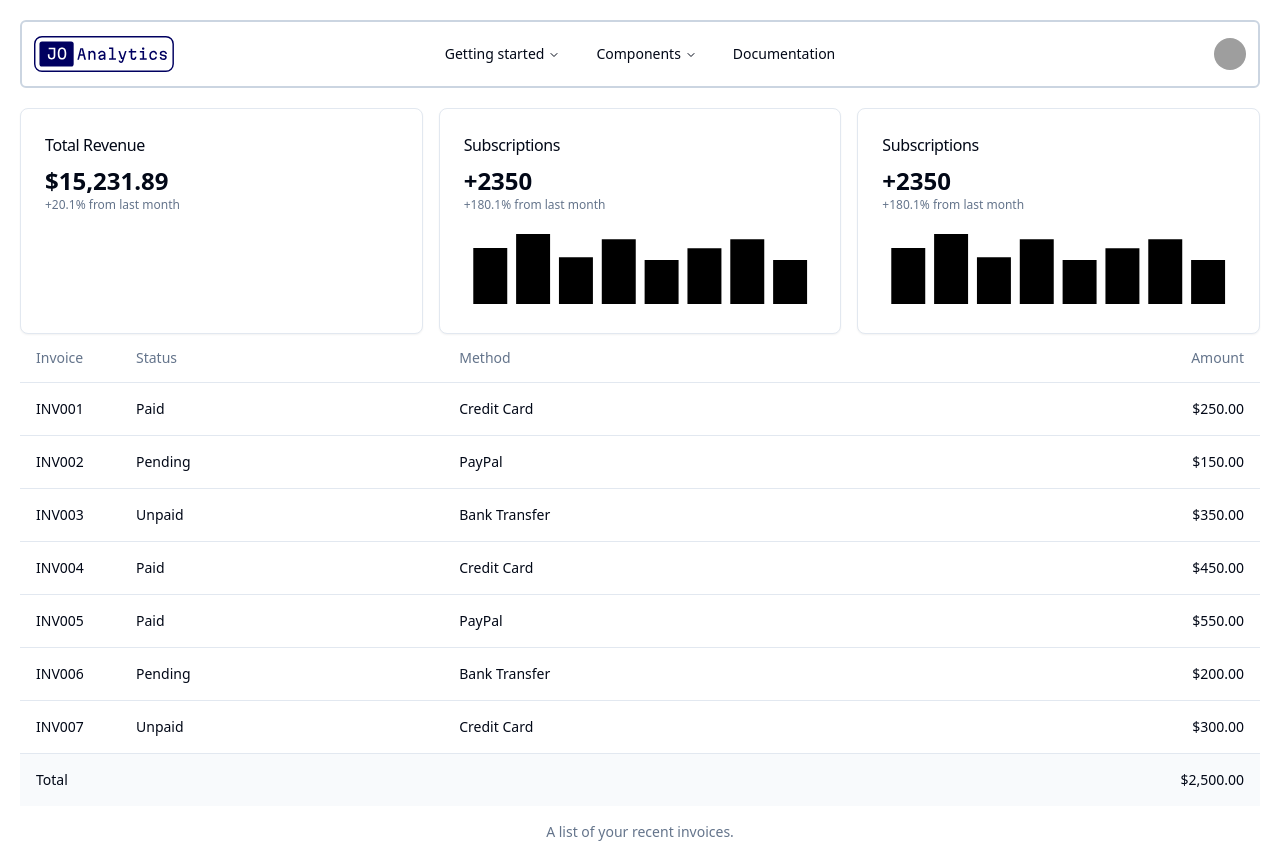
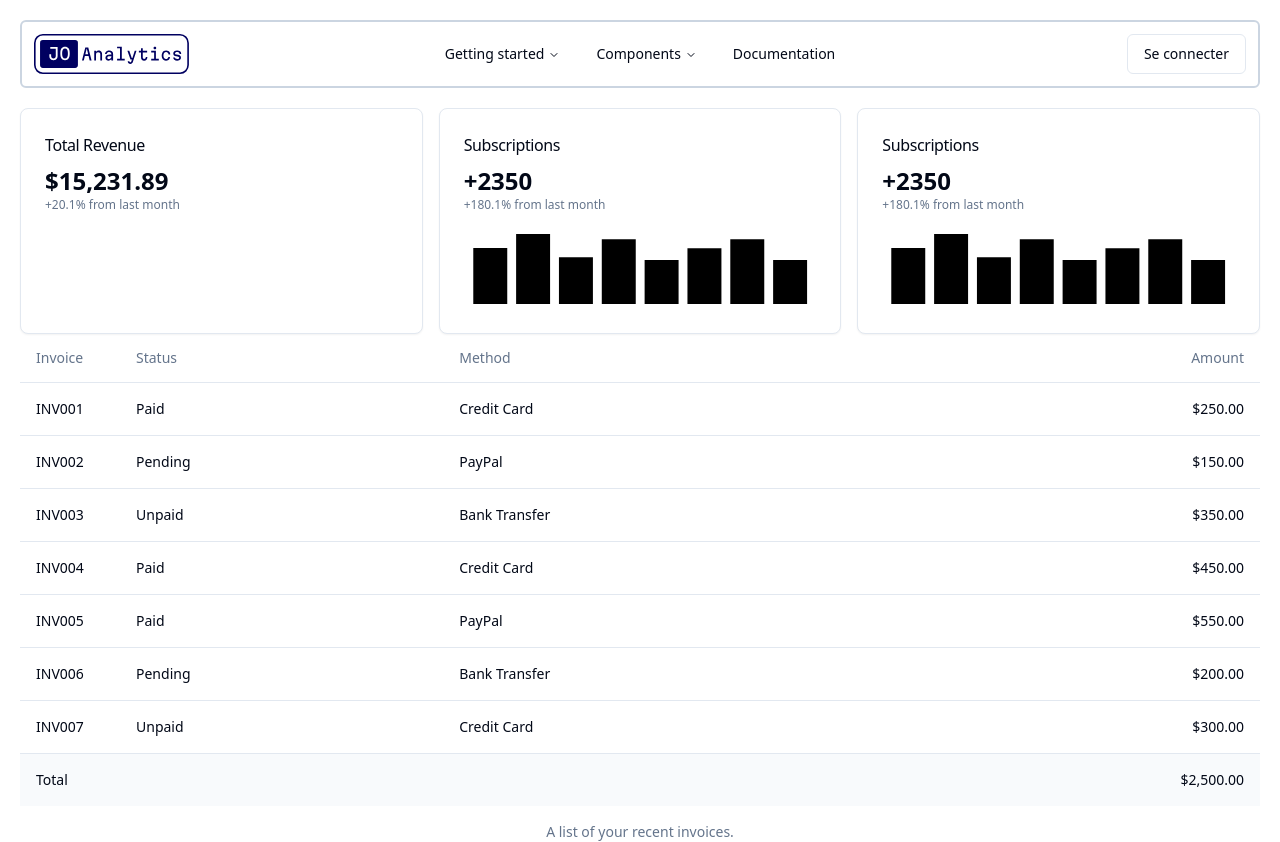
Before and after one commit to CharlesLambret/Olympic-Data-Checker, a React (Vite) app in the folder client/: page /stats in a window 1280 px wide. Built offline with nearby package versions, Linux system fonts and the light colour scheme; grey boxes are pictures that could not be loaded.

Commit message:
condition de connection dans la navbar

```diff
--- a/client/src/app/Layout.tsx
+++ b/client/src/app/Layout.tsx
@@ -17,7 +17,7 @@
             <h1 className="text-3xl font-bold underline">Hello world!</h1>
           }
         />
-        <Route path="/stats" element={<Stats />} />
+        <Route path="/stats" element={<AuthWrapper needAuth={false}><Stats /></AuthWrapper>} />
         <Route
           path="/medals"
           element={
--- a/client/src/app/components/NavBar.tsx
+++ b/client/src/app/components/NavBar.tsx
@@ -1,4 +1,6 @@
 import * as React from "react"
+import { useSelector } from "react-redux"
+import { RootState } from "@/app/redux/store/store"
 import { Link } from "react-router-dom"
 import { cn } from "@/lib/utils"
 import { Icons } from "@/components/Icons"
@@ -16,6 +18,8 @@
   AvatarFallback,
   AvatarImage,
 } from "@/components/Avatar"
+import { buttonVariants } from "@/components/Button"
+
 
 const components: { title: string; href: string; description: string }[] = [
   {
@@ -56,9 +60,11 @@
 ]
 
 export default function NavBar() {
+  const user = useSelector((state: RootState) => state.user.data)
+
   return (
     <div className="flex flex-row justify-between items-center border-2 border-slate-300 rounded-md p-3 my-5 w-full">
-      <div className="h-9 w-1/4">
+      <div className="h-10 w-1/4">
         <img className="h-full w-35" src="./svg/logo.svg" alt=""/>
       </div>
       <div className="flex w-2/4 justify-center">
@@ -124,12 +130,22 @@
         </NavigationMenuList>
       </NavigationMenu>
       </div>
-      <div className="flex w-1/4 justify-end">
-        <Avatar>
-          <AvatarImage src="https://github.com/shadcn.png" alt="@shadcn" />
-          <AvatarFallback>CN</AvatarFallback>
-        </Avatar>
-      </div>
+
+      {user.id ?
+        <div className="flex w-1/4 justify-end items-center">
+          <p className="text-slate-500 mr-4">{user.email}</p>
+          <Avatar>
+            <AvatarImage src="https://github.com/shadcn.png" alt="@shadcn" />
+            <AvatarFallback>CN</AvatarFallback>
+          </Avatar>
+        </div>
+        :
+        <div className="flex w-1/4 justify-end">
+          <Link className={buttonVariants({ variant: "outline" })} to={'/login'}>Se connecter</Link>
+        </div>
+      }
+
+
     </div>
   )
 }
--- /dev/null
+++ b/client/src/components/Button.tsx
@@ -0,0 +1,56 @@
+import * as React from "react"
+import { Slot } from "@radix-ui/react-slot"
+import { cva, type VariantProps } from "class-variance-authority"
+
+import { cn } from "@/lib/utils"
+
+const buttonVariants = cva(
+  "inline-flex items-center justify-center whitespace-nowrap rounded-md text-sm font-medium ring-offset-background transition-colors focus-visible:outline-none focus-visible:ring-2 focus-visible:ring-ring focus-visible:ring-offset-2 disabled:pointer-events-none disabled:opacity-50",
+  {
+    variants: {
+      variant: {
+        default: "bg-primary text-primary-foreground hover:bg-primary/90",
+        destructive:
+          "bg-destructive text-destructive-foreground hover:bg-destructive/90",
+        outline:
+          "border border-input bg-background hover:bg-accent hover:text-accent-foreground",
+        secondary:
+          "bg-secondary text-secondary-foreground hover:bg-secondary/80",
+        ghost: "hover:bg-accent hover:text-accent-foreground",
+        link: "text-primary underline-offset-4 hover:underline",
+      },
+      size: {
+        default: "h-10 px-4 py-2",
+        sm: "h-9 rounded-md px-3",
+        lg: "h-11 rounded-md px-8",
+        icon: "h-10 w-10",
+      },
+    },
+    defaultVariants: {
+      variant: "default",
+      size: "default",
+    },
+  }
+)
+
+export interface ButtonProps
+  extends React.ButtonHTMLAttributes<HTMLButtonElement>,
+    VariantProps<typeof buttonVariants> {
+  asChild?: boolean
+}
+
+const Button = React.forwardRef<HTMLButtonElement, ButtonProps>(
+  ({ className, variant, size, asChild = false, ...props }, ref) => {
+    const Comp = asChild ? Slot : "button"
+    return (
+      <Comp
+        className={cn(buttonVariants({ variant, size, className }))}
+        ref={ref}
+        {...props}
+      />
+    )
+  }
+)
+Button.displayName = "Button"
+
+export { Button, buttonVariants }
```
Also changed, not shown: 1 other file (tests, documents, lock files or other folders).
